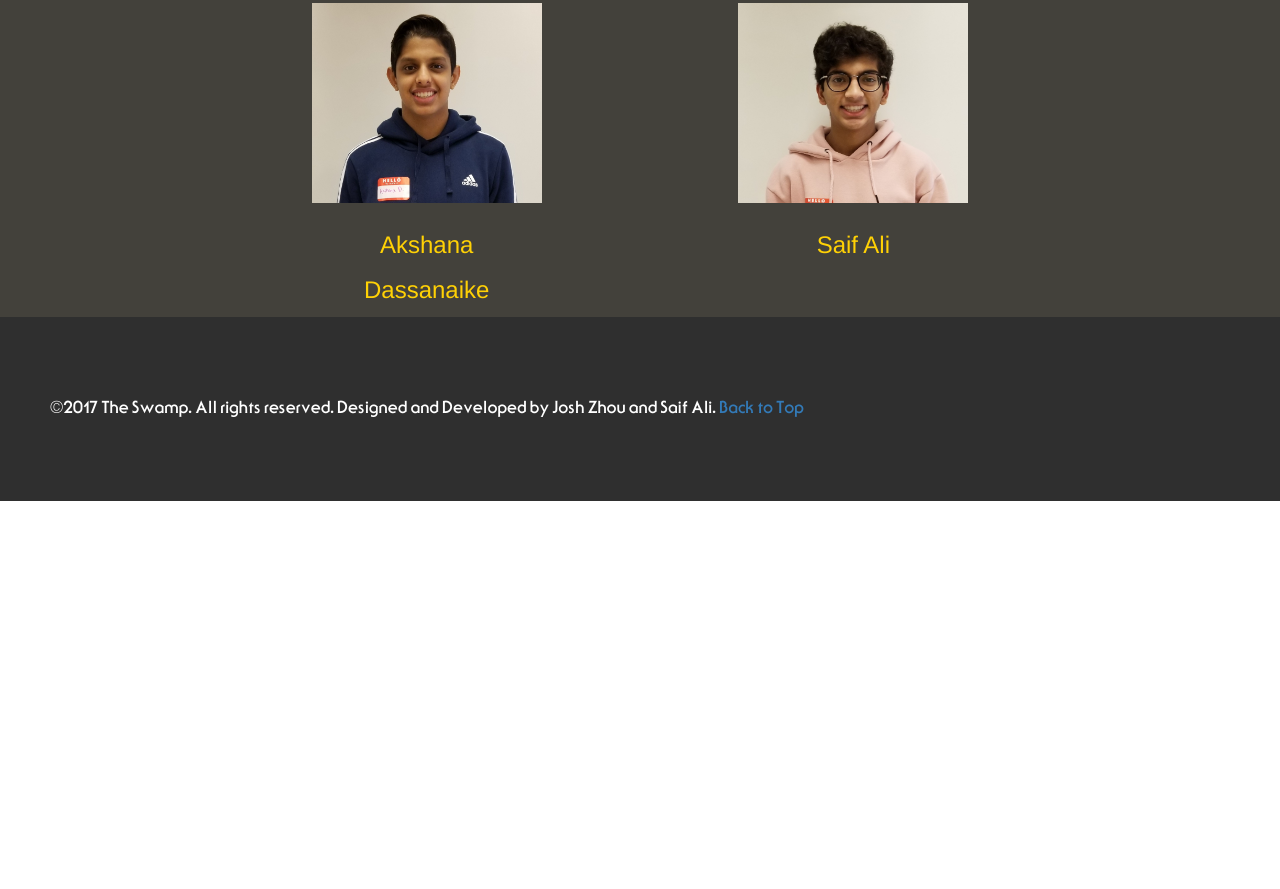
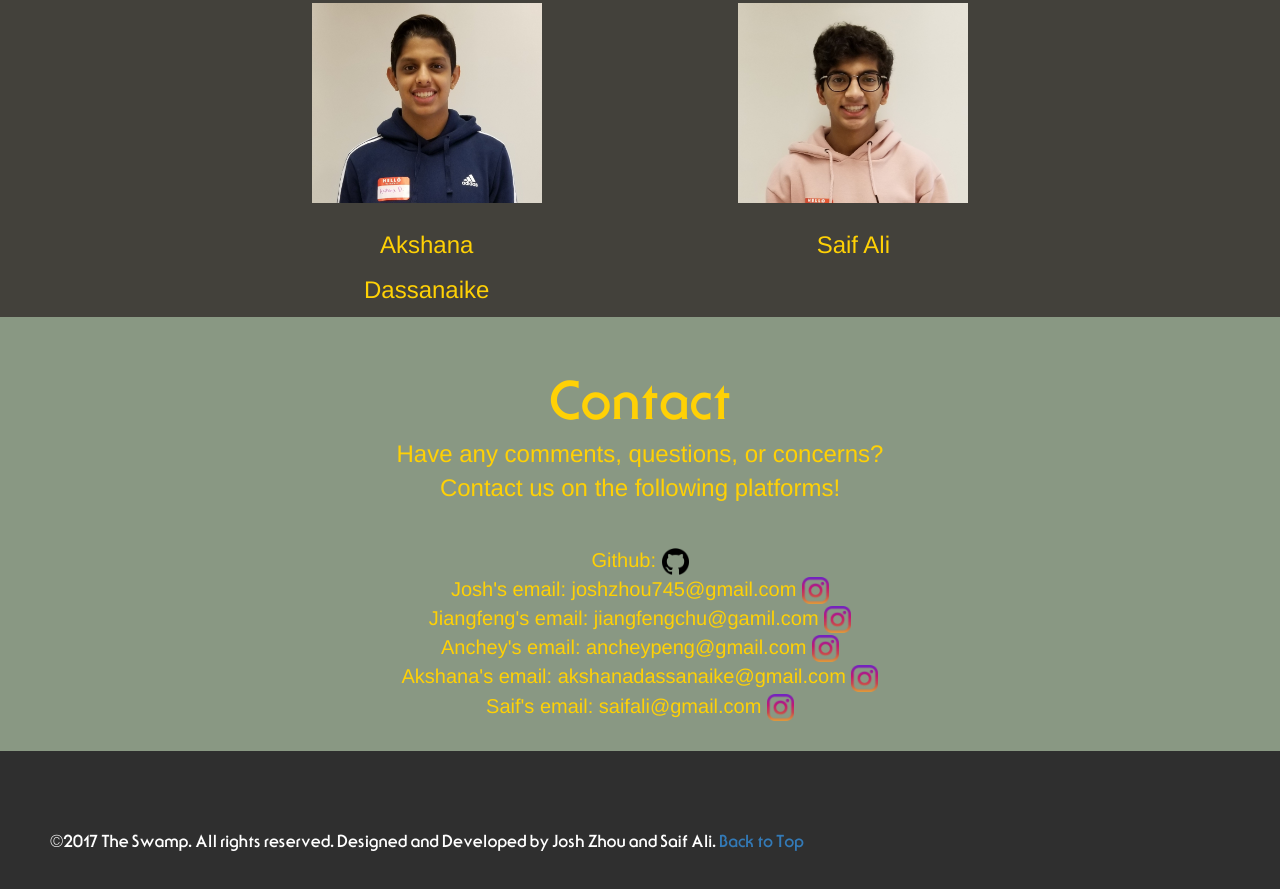
Before and after one commit to starwarsforcesimulator/app, a plain HTML site: page index.html in a window 1280 px wide. Shown: the part 2182-3071 px from the top of the page. Before the commit the page ends 2683 px from the top, so only its background shows below. Drawn offline with nearby package versions, Linux system fonts and the light colour scheme.

Commit message:
Update index.html

```diff
--- a/index.html
+++ b/index.html
@@ -63,6 +63,10 @@
 	#about.container-fluid{
 	background-color:#43413B;
 
+
+	}
+	  #contact.container-fluid{
+	background-color:#899883;
 
 	}
 	#foot.container-fluid{
@@ -259,7 +263,7 @@ padding-bottom:25px;
 <p id="saifcaption"><font color="#FFD105">Saif Ali</font></p>
 </div>
 </div>
-<div id="myModal" class="modal fade" role="dialog" data-keyboard="false" data-backdrop="static">
+<div id="myModal" class="modal fade" role="dialog" >
 <div class="modal-dialog">
 
     <!-- Modal content-->
@@ -278,7 +282,7 @@ padding-bottom:25px;
 
   </div>
   </div>
-  <div id="myModal2" class="modal fade" role="dialog" data-keyboard="false" data-backdrop="static">
+  <div id="myModal2" class="modal fade" role="dialog" >
 <div class="modal-dialog">
 
     <!-- Modal content-->
@@ -290,7 +294,7 @@ padding-bottom:25px;
       <div class="modal-body">
         <p><font color="#000000">Jiangfeng Chu is a sophomore at North Allegheny Intermediate High School. His favorite hobbies are skiing, coding, and
 playing badminton. Jiangfeng participated in the LEAP summer program at Carnegie Mellon University, and his favorite
-language is Java</font></p>
+language is Java.</font></p>
       </div>
       <div class="modal-footer">
         <button type="button" class="btn btn-default" data-dismiss="modal" >Close</button>
@@ -299,7 +303,7 @@ language is Java</font></p>
 
   </div>
 </div>
-<div id="myModal3" class="modal fade" role="dialog" data-keyboard="false" data-backdrop="static">
+<div id="myModal3" class="modal fade" role="dialog" >
 <div class="modal-dialog">
 
     <!-- Modal content-->
@@ -318,7 +322,7 @@ language is Java</font></p>
 
   </div>
   </div>
-  <div id="myModal4" class="modal fade" role="dialog" data-keyboard="false" data-backdrop="static">
+  <div id="myModal4" class="modal fade" role="dialog" >
 <div class="modal-dialog">
 
     <!-- Modal content-->
@@ -337,7 +341,7 @@ language is Java</font></p>
 
   </div>
   </div>
-  <div id="myModal5" class="modal fade" role="dialog" data-keyboard="false" data-backdrop="static">
+  <div id="myModal5" class="modal fade" role="dialog" >
 <div class="modal-dialog">
 
     <!-- Modal content-->
@@ -356,6 +360,45 @@ language is Java</font></p>
 
   </div>
   </div>
+</div>
+<div class="container-fluid" id="contact">
+<div class="row">
+<div class="col-sm-4"></div>
+<div class="text-center col-sm-4">
+
+<h1 style="font-size:50px;padding-top:35px;font-family:serif-gothic"> Contact </h1>
+
+</div>
+
+</div>
+<div class="row">
+<div class="col-sm-1"></div>
+<div class=" text-center col-sm-10">
+<p>Have any comments, questions, or concerns?<br />
+Contact us on the following platforms!
+</p>
+
+</div>
+
+</div>
+<div class="row">
+<div class="col-sm-1"></div>
+<div class="col-sm-10 text-center">
+
+<p style="padding-top:30px; font-size:20px;padding-bottom:20px">
+Github: <a href="https://github.com/starwarsforcesimulator" target="_blank"><img src="github.png" style="width:27px;"></a><br />
+Josh's email: joshzhou745@gmail.com	    <a href="https://www.instagram.com/joshjzhou" target="_blank"><img src="instagram.png" style="width:27px;"></a><br />
+Jiangfeng's email: jiangfengchu@gamil.com <a href="https://www.instagram.com/jiangfengchu" target="_blank"><img src="instagram.png" style="width:27px;"></a><br />
+Anchey's email: ancheypeng@gmail.com <a href="https://www.instagram.com/ancheypeng" target="_blank"><img src="instagram.png" style="width:27px;"></a><br />
+Akshana's email: akshanadassanaike@gmail.com <a href="https://www.instagram.com/akshanadassanaike" target="_blank"><img src="instagram.png" style="width:27px;"></a><br />
+Saif's email: saifali@gmail.com <a href="https://www.instagram.com/saif.ali1112" target="_blank"><img src="instagram.png" style="width:27px;"></a><br />
+
+
+
+</p>
+</div>
+
+</div>
 </div>
 <footer class="container-fluid" id="foot">
 
```
